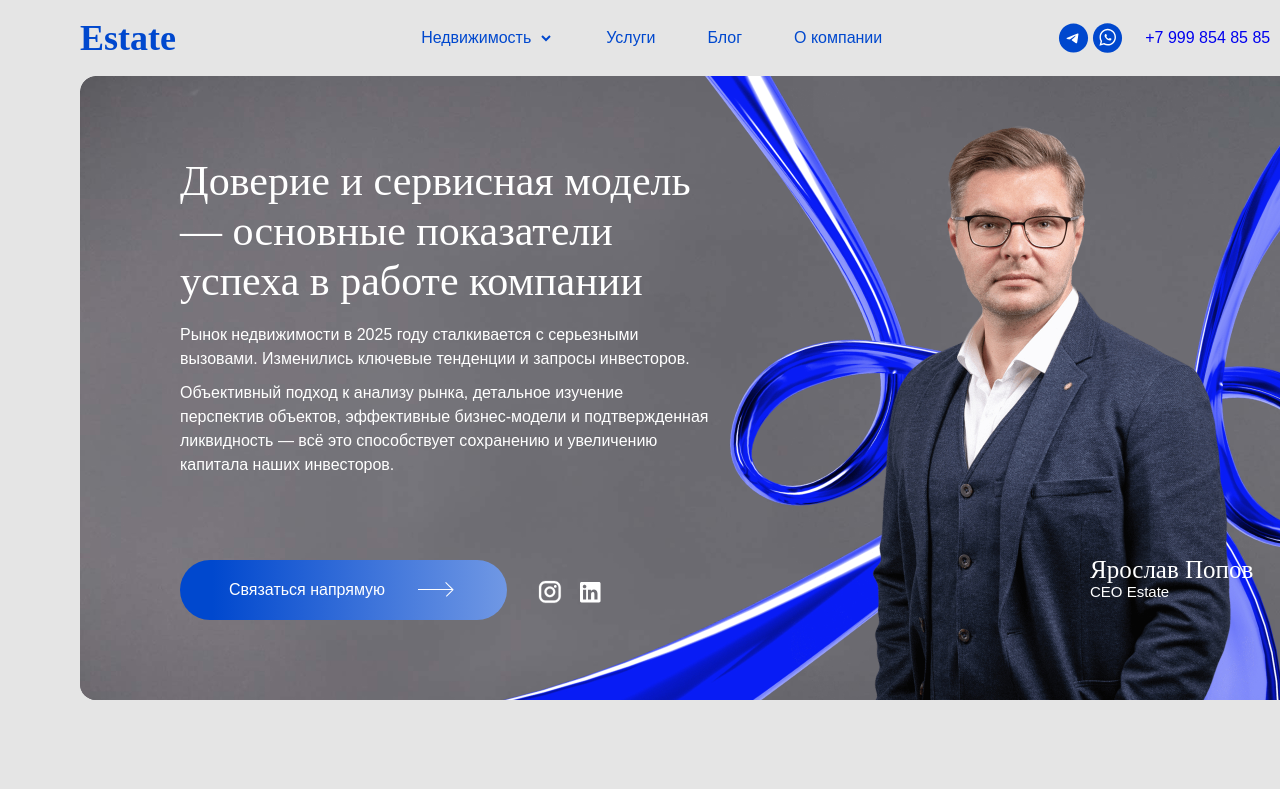
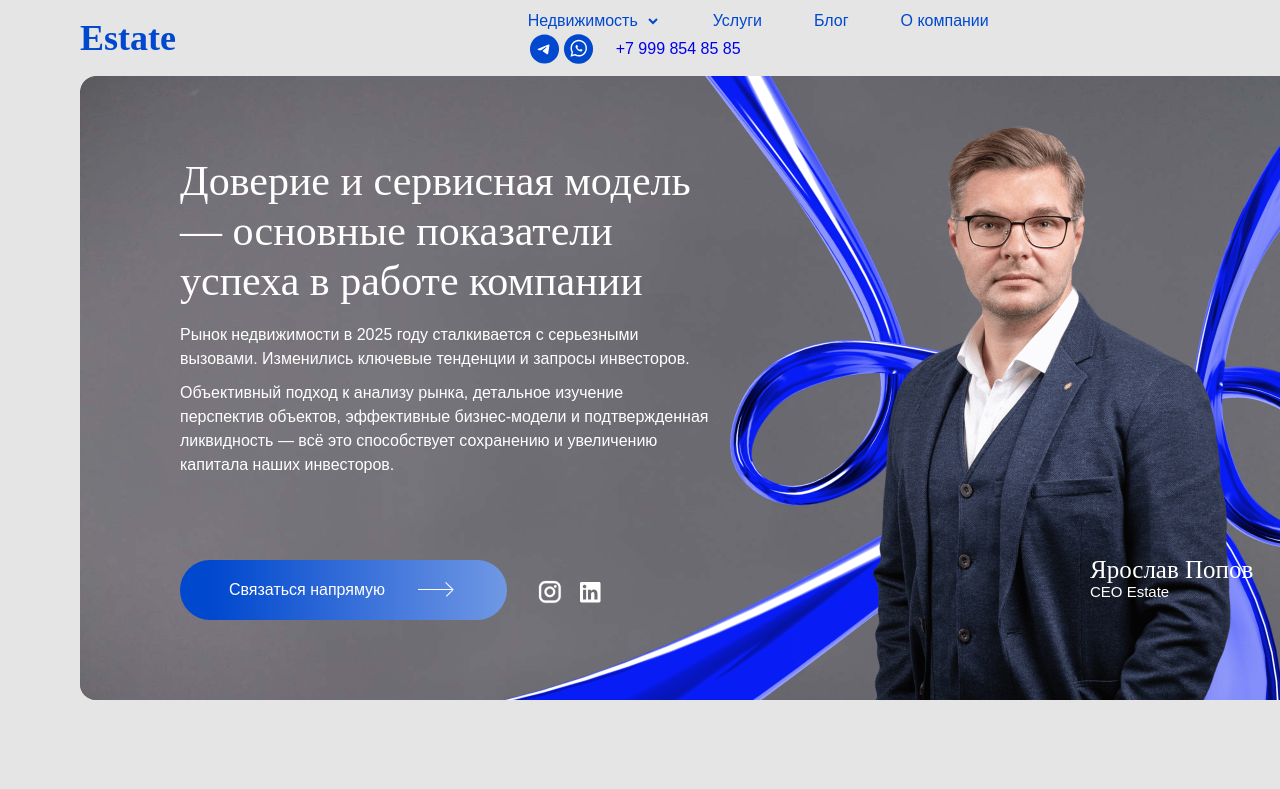
Before and after one commit to Annetta77/Estate-project, a website: page index.html in a window 1280 px wide. Shown: the top 789 px of the page. Drawn offline with Linux system fonts and the light colour scheme.

Commit message:
исправление nav

```diff
--- a/index.html
+++ b/index.html
@@ -9,7 +9,7 @@
   <body>
     <header class="page-header">
       <a href="#" class="page-header__logo logo">Estate</a>
-      <nav id="nav" class="page-header__nav nav">
+      <nav id="nav" class="page-header__nav nav open">
         <ul class="nav__list nav__list-mob-active">
           <li class=" nav__select nav__list-item ">
             <a class="nav__list-item--link" href="#">Недвижимость</a>
--- a/src/js/scripts/index.js
+++ b/src/js/scripts/index.js
@@ -5,7 +5,7 @@ document.addEventListener('DOMContentLoaded', function () {
   const select = document.getElementById('select');
 
   burgerButton.addEventListener('click', function () {
-    navMenu.classList.toggle('nav__list-mob-active');
+    navMenu.classList.toggle('open');
     navSocial.classList.toggle('nav__social-mob-active');
     burgerButton.classList.toggle('open');
 
--- a/src/scss/blocks/nav.scss
+++ b/src/scss/blocks/nav.scss
@@ -2,6 +2,9 @@
 @use '../variables';
 
 .nav {
+  &.open {
+    display: block;
+  }
   display: none;
   position: relative;
 
```
Also changed, not shown: dist/css/blocks/nav.css, dist/css/blocks/nav.min.css, dist/css/styles.css, dist/css/styles.min.css, dist/js/main.min.js.
